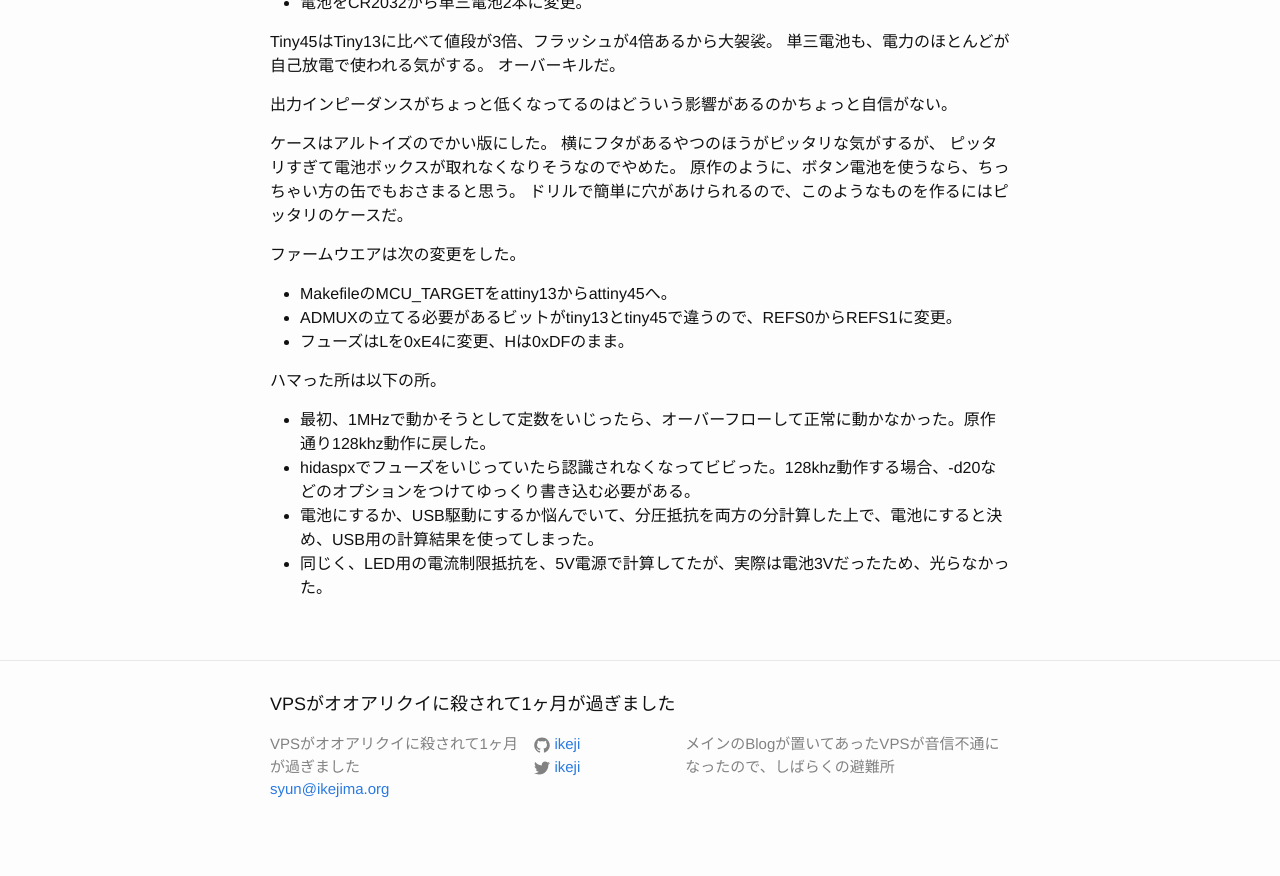
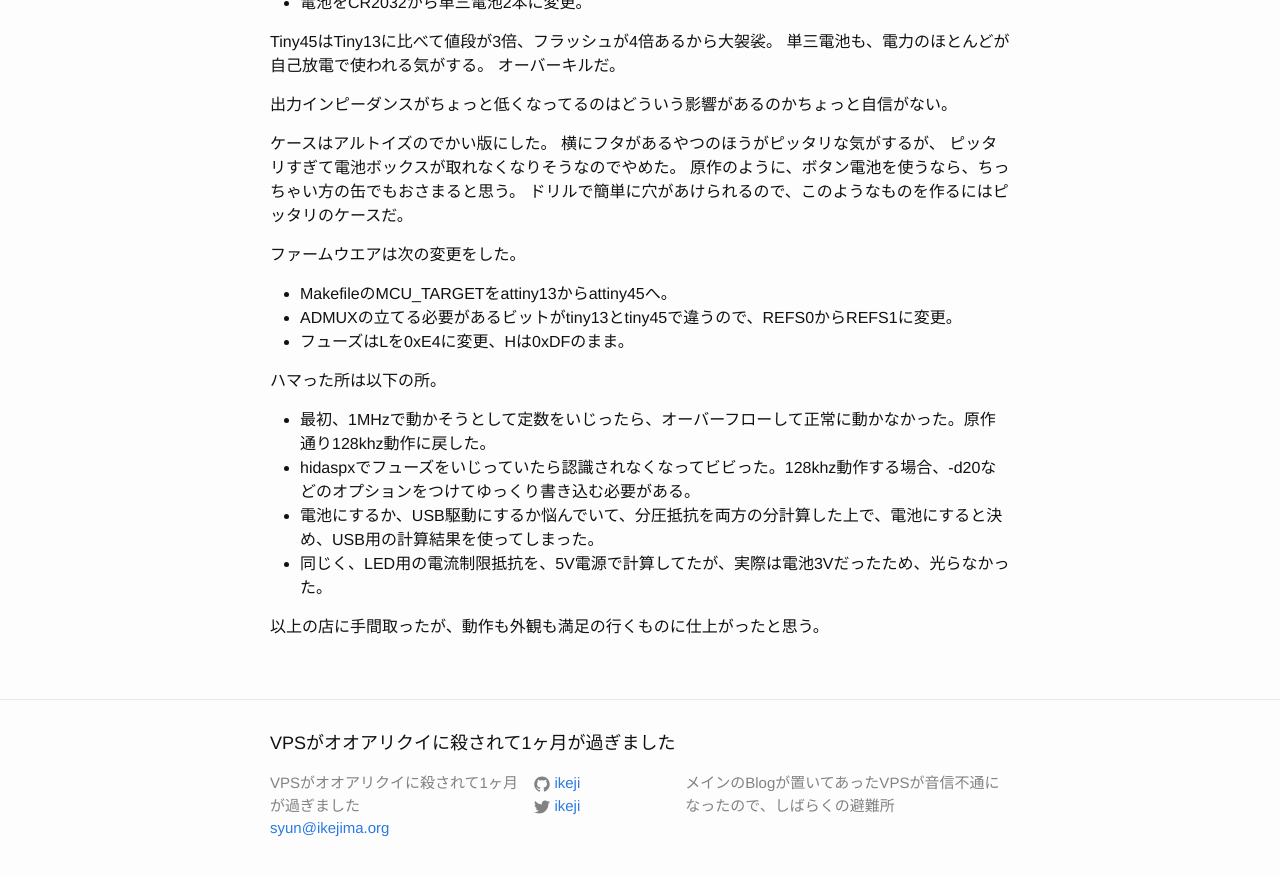
Before and after one commit to ikeji/ikeji.github.io, a Jekyll site: the page built from _posts/2016-02-10-circuit-checker.markdown, in a window 1280 px wide and 900 px high, scrolled down 917 px. Shown: the top 876 px of the window. Built offline with Jekyll 4.4.1, drawn with Linux system fonts in a browser that asks for light colours.

Commit message:
Add conclusion.

```diff
--- a/_posts/2016-02-10-circuit-checker.markdown
+++ b/_posts/2016-02-10-circuit-checker.markdown
@@ -41,3 +41,5 @@ Tiny45はTiny13に比べて値段が3倍、フラッシュが4倍あるから大
 - hidaspxでフューズをいじっていたら認識されなくなってビビった。128khz動作する場合、-d20などのオプションをつけてゆっくり書き込む必要がある。
 - 電池にするか、USB駆動にするか悩んでいて、分圧抵抗を両方の分計算した上で、電池にすると決め、USB用の計算結果を使ってしまった。
 - 同じく、LED用の電流制限抵抗を、5V電源で計算してたが、実際は電池3Vだったため、光らなかった。
+
+以上の店に手間取ったが、動作も外観も満足の行くものに仕上がったと思う。
```
